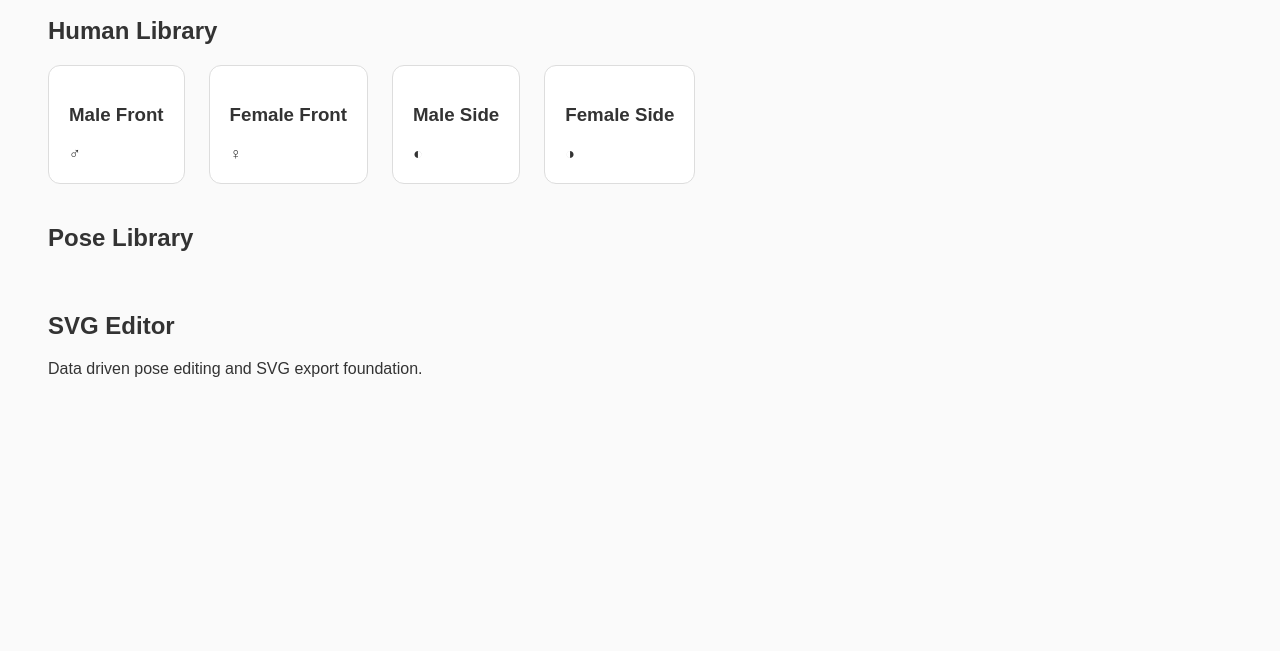
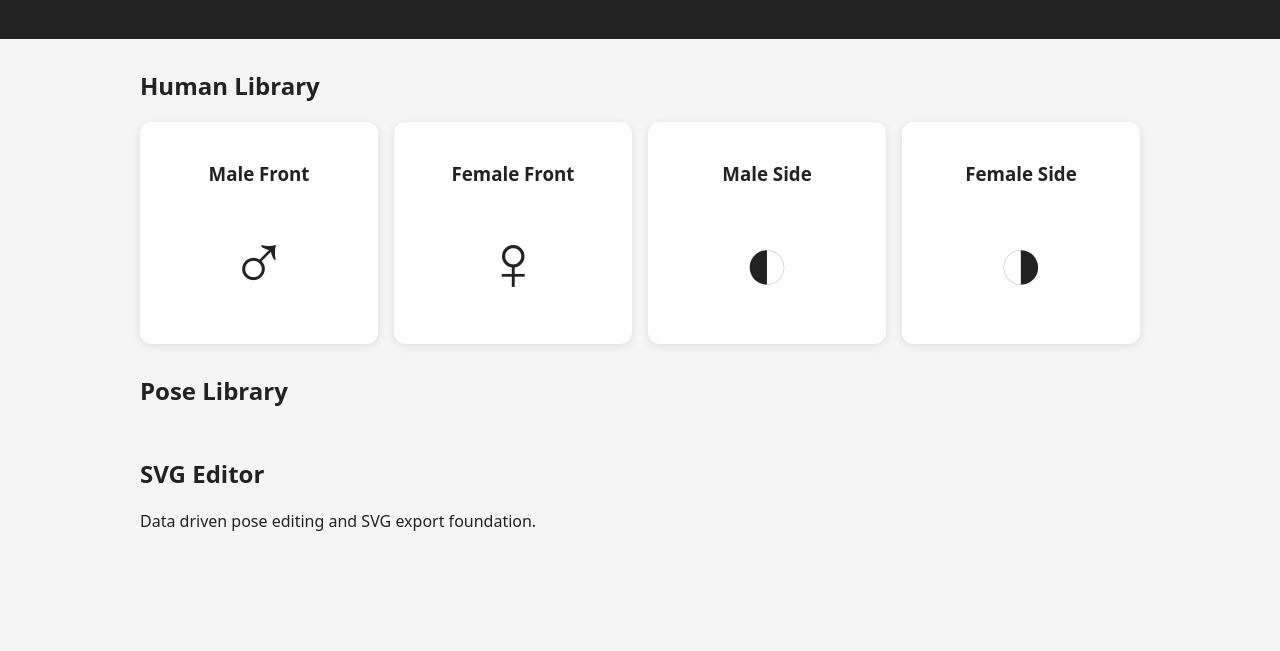
Before and after one commit to Jobsff/open-intimacy-svg, a plain HTML site: page docs/index.html in a window 1280 px wide. Shown: the part 149-800 px from the top of the page. Drawn offline with Linux system fonts and the light colour scheme; a script that the page names is missing.

Commit message:
style: improve v1 viewer layout

```diff
--- a/docs/style.css
+++ b/docs/style.css
@@ -1 +1 @@
-body{font-family:Arial,sans-serif;padding:40px;background:#fafafa;color:#333}.grid{display:flex;gap:24px;flex-wrap:wrap}.card{background:white;padding:20px;border-radius:12px;border:1px solid #ddd}.card img{width:180px;height:420px}.card h2{font-size:18px}section{margin-bottom:40px}
+body{font-family:system-ui,sans-serif;margin:0;background:#f5f5f5;color:#222}header{padding:32px;text-align:center;background:#222;color:white}main{max-width:1000px;margin:30px auto;padding:0 20px}.grid{display:grid;grid-template-columns:repeat(auto-fit,minmax(180px,1fr));gap:16px}.card{background:white;border-radius:12px;padding:20px;text-align:center;box-shadow:0 2px 8px #ddd}.avatar{font-size:80px;height:120px}section{margin-bottom:30px}
```
